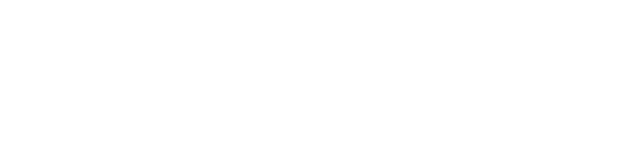
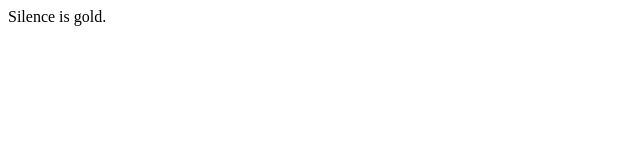
Before and after one commit to Sorow/portfolio, a plain HTML site: page index.html in a window 1280 px wide. Shown: the whole page, without its empty margins (0-640 px from the left). Drawn offline with Linux system fonts and the light colour scheme.

Commit message:
first file content

```diff
--- a/index.html
+++ b/index.html
@@ -5,6 +5,6 @@
 	<title>Silence is gold</title>
 </head>
 <body>
-
+	Silence is gold.
 </body>
 </html>
```
